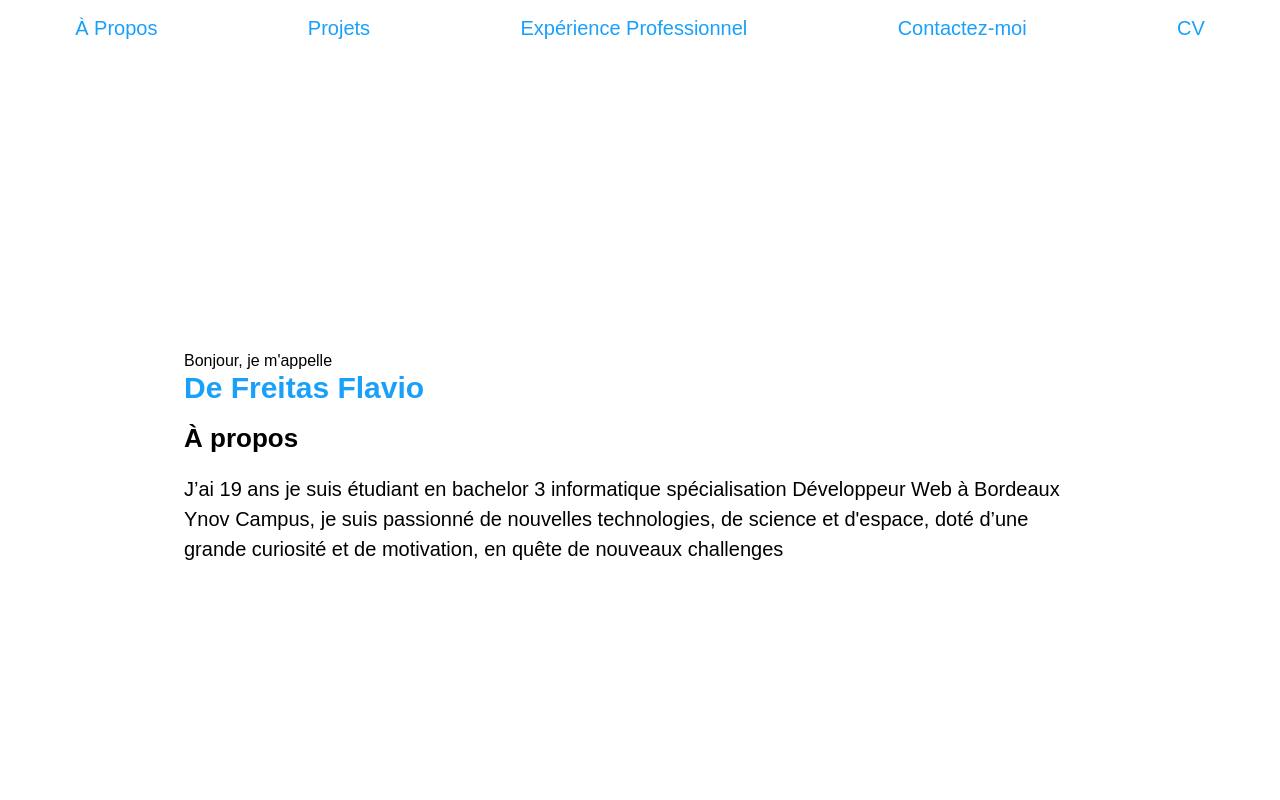
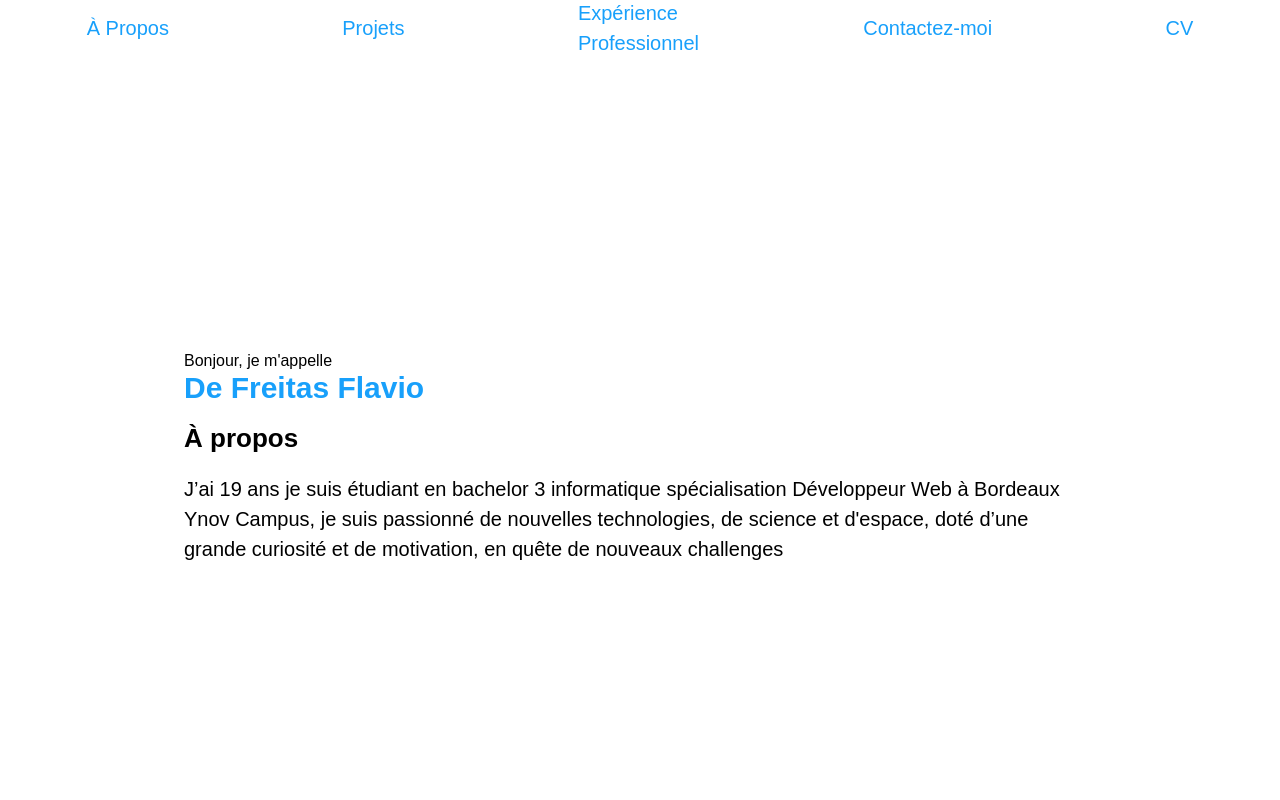
Before and after one commit to DeFreitasFlavio/DeFreitas_Flavio_Blog22, a React (Vite) app: page / in a window 1280 px wide. Shown: the top 800 px of the page. Built offline with nearby package versions, Linux system fonts and the light colour scheme.

Commit message:
Header Fix Width

```diff
--- a/src/components/Header.jsx
+++ b/src/components/Header.jsx
@@ -9,10 +9,7 @@ function Header() {
       <a href="#Projets" className="p-2 hover:underline">
         Projets
       </a>
-      <a
-        href="#ExperienceProfesionnel"
-        className="p-2 hover:underline max-w-max"
-      >
+      <a href="#ExperienceProfesionnel" className="p-2 hover:underline w-32">
         Expérience Professionnel
       </a>
       <a href="#Contact-me" className="p-2 hover:underline">
--- a/src/index.css
+++ b/src/index.css
@@ -48,6 +48,9 @@ input {
   height: 250px;
 }
 
+ExpPro {
+  max-width: 150px;
+}
 /* Text */
 
 input {
```
